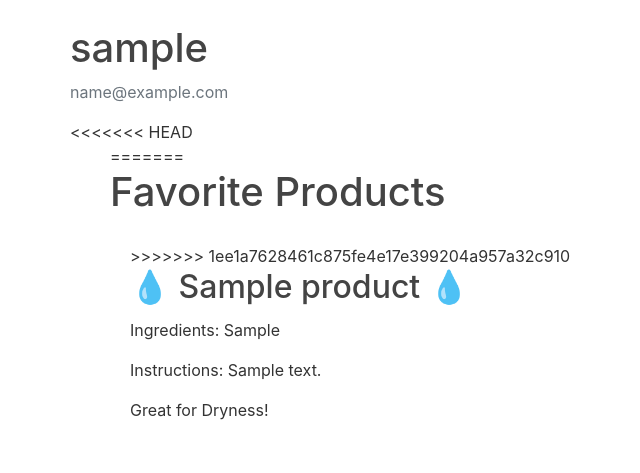
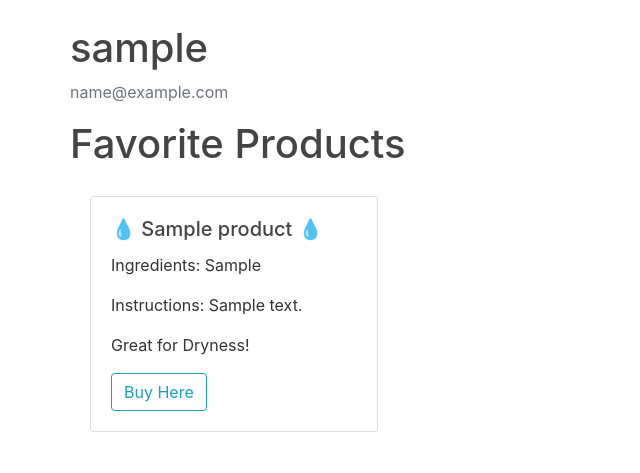
Before and after one commit to Kristinboyd/therealdewdrop, a Django app: page /profile/ in a window 1280 px wide. Shown: the part 56-529 px from the top of the page, without its empty margins (15-655 px from the left). Run offline with Django 3.2, Linux system fonts and the light colour scheme; a user stored in the database is signed in; tables that the repository leaves empty hold one stand-in row (values such as "Sample post"); parts of the project's set-up code (start-up, migrations or seed data) failed here and were passed over; some libraries are stand-ins or nearby versions.

Commit message:
add card style to the products in profile

```diff
--- a/users/templates/users/profile.html
+++ b/users/templates/users/profile.html
@@ -6,20 +6,20 @@
         <div class="media-body">
           <h1 class="account-heading">{{ user.username }}</h1>
           <p class="text-secondary">{{ user.email }}</p>
-<<<<<<< HEAD
-          {% comment %} <p>Skin Concerns: {{ user.profile.skin_concern }}</p> {% endcomment %}
-
-          <ol>
-=======
           <h1> Favorite Products </h1>
           <div class="card-body">
->>>>>>> 1ee1a7628461c875fe4e17e399204a957a32c910
             {% for product in products %}
-            <h2 class="card-title">💧 {{ product.name }} 💧</h2>
-            <p> Ingredients: {{ product.ingredients }}</p>
-            <p> Instructions: {{ product.description }}</p>
-            <p> Great for {{ product.treatment_type }}! </p>
+            <div class="card" style="width: 18rem;">
+              <div class="card-body">
+                <h5 class="card-title">💧 {{ product.name }} 💧</h5>
+                <p class="card-text">Ingredients: {{ product.ingredients }}</p>
+                <p class="card-text">Instructions: {{ product.description }}</p>
+                <p class="card-text">Great for {{ product.treatment_type }}!</p>
+                <a href="{{ product.link }}" class="btn btn-outline-info">Buy Here</a>
+              </div>
+            </div>
             {% endfor %}
+          </div>
           </div>
         </div>
       </div>
```
